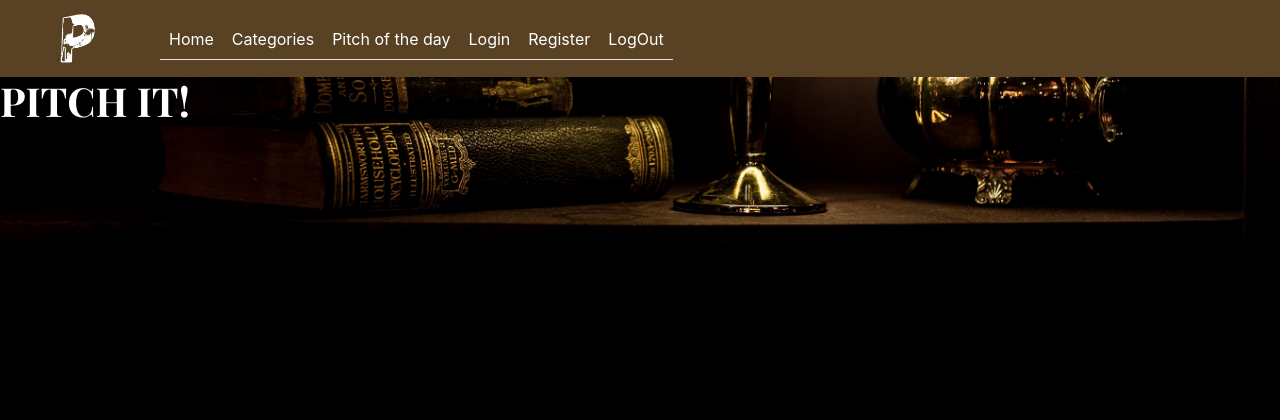
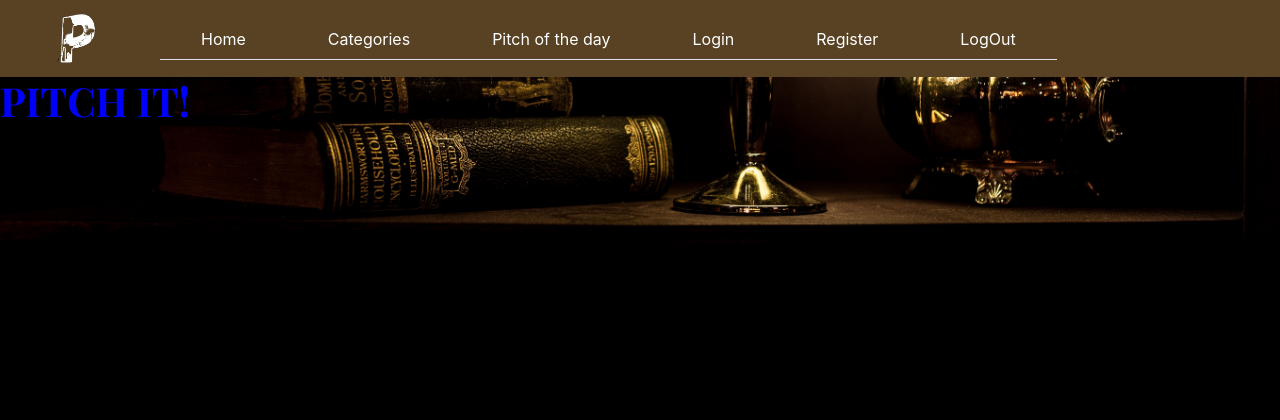
Before and after one commit to ShaviyaVictor/pitchit-app, a Flask app: page / in a window 1280 px wide. Shown: the top 420 px of the page. Run offline with Flask 2, Linux system fonts and the light colour scheme; some libraries are stand-ins or nearby versions.

Commit message:
Link the index.html to its custom indxstyles

```diff
--- a/app/static/css/base.css
+++ b/app/static/css/base.css
@@ -24,6 +24,9 @@ nav a>img {
   width: 8rem;
 }
 
+.nav-link {
+  margin: 0rem 2rem;
+}
 
 nav {
   margin: 0px;
@@ -40,3 +43,10 @@ body {
   background-repeat: no-repeat;
 
 }
+
+
+
+
+/* .bottom {
+  background-color: #584223;
+} */
--- /dev/null
+++ b/app/static/css/indxstyles.css
@@ -0,0 +1,3 @@
+h1 {
+  color: blue;
+}
--- a/app/templates/index.html
+++ b/app/templates/index.html
@@ -6,8 +6,17 @@
 
 {% block content %}
 
-<h1>
-  PITCH IT!
-</h1>
+<head>
+
+  <link rel="stylesheet" href="../static/css/indxstyles.css">
+
+</head>
+<body>
+
+  <h1>
+    PITCH IT!
+  </h1>
+
+</body>
 
 {% endblock %}
```
Also changed, not shown: app/templates/base.html (+9 -0 lines), README.md.
